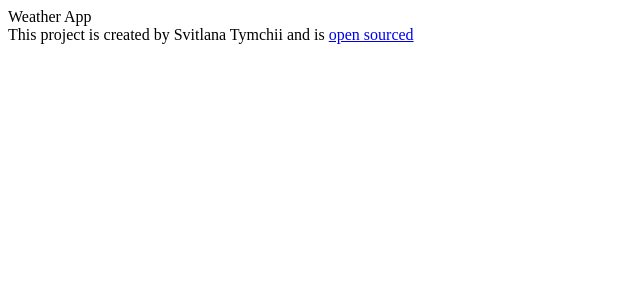
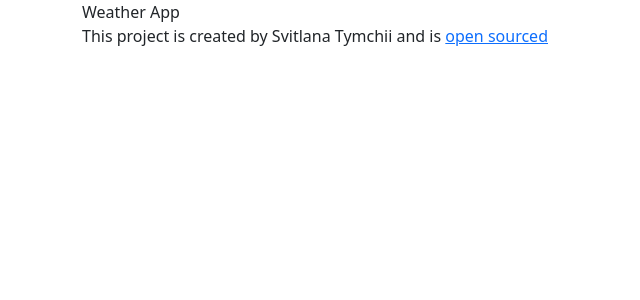
Before and after one commit to SvitlanaTymchii/react-weather-app, a React (Create React App) app: page / in a window 1280 px wide. Shown: the top 300 px of the page, without its empty margins (0-640 px from the left). Built offline with nearby package versions, Linux system fonts and the light colour scheme.

Commit message:
Bootstrap is addded

```diff
--- a/package.json
+++ b/package.json
@@ -6,6 +6,7 @@
     "@testing-library/jest-dom": "^5.16.5",
     "@testing-library/react": "^13.4.0",
     "@testing-library/user-event": "^13.5.0",
+    "bootstrap": "^5.2.3",
     "react": "^18.2.0",
     "react-dom": "^18.2.0",
     "react-scripts": "5.0.1",
--- a/src/App.js
+++ b/src/App.js
@@ -1,7 +1,7 @@
 function App() {
   return (
     <div className="App">
-      {" "}
+      <div className="container">
         Weather App
         <footer>
           This project is created by Svitlana Tymchii and is{" "}
@@ -14,6 +14,7 @@ function App() {
           </a>
         </footer>
       </div>
+    </div>
   );
 }
 
--- a/src/index.js
+++ b/src/index.js
@@ -3,6 +3,7 @@ import ReactDOM from "react-dom/client";
 import "./index.css";
 import App from "./App";
 import reportWebVitals from "./reportWebVitals";
+import "bootstrap/dist/css/bootstrap.css";
 
 const root = ReactDOM.createRoot(document.getElementById("root"));
 root.render(
```
Also changed, not shown: 1 other file (tests, documents, lock files or other folders). Lines whose indentation alone changed are shown as unchanged.
